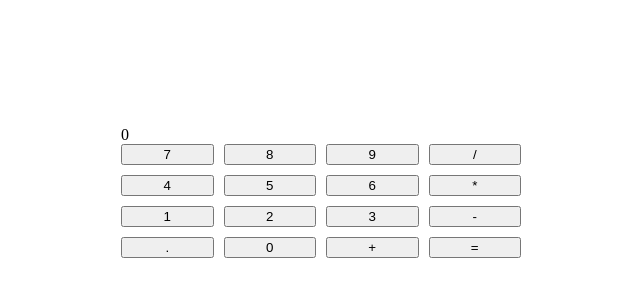
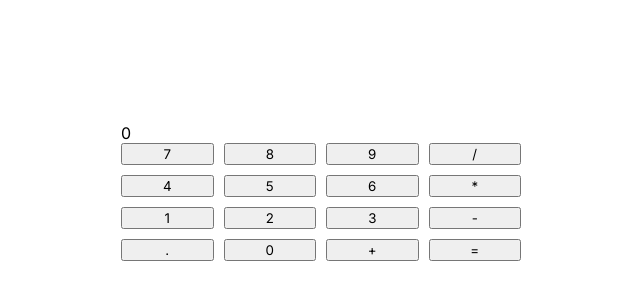
Before and after one commit to dthackray/top-calculator, a plain HTML site: page index.html in a window 1280 px wide. Shown: the part 216-516 px from the top of the page, 319-959 px from the left. Drawn offline with Linux system fonts and the light colour scheme.

Commit message:
Add font

```diff
--- a/index.html
+++ b/index.html
@@ -6,6 +6,9 @@
     <meta name="viewport" content="width=device-width, initial-scale=1.0">
     <title>The Odin Project - Calculator</title>
     <link rel="stylesheet" href="./styles.css">
+    <link rel="preconnect" href="https://fonts.googleapis.com">
+    <link rel="preconnect" href="https://fonts.gstatic.com" crossorigin>
+    <link href="https://fonts.googleapis.com/css2?family=Inter&display=swap" rel="stylesheet">
     <script type="text/javascript" src="./script.js"></script>
 </head>
 <body>
--- a/styles.css
+++ b/styles.css
@@ -1,3 +1,7 @@
+body, button {
+    font-family: 'Inter', sans-serif;
+}
+
 .container {
     display: flex;
     align-items: center;
```
